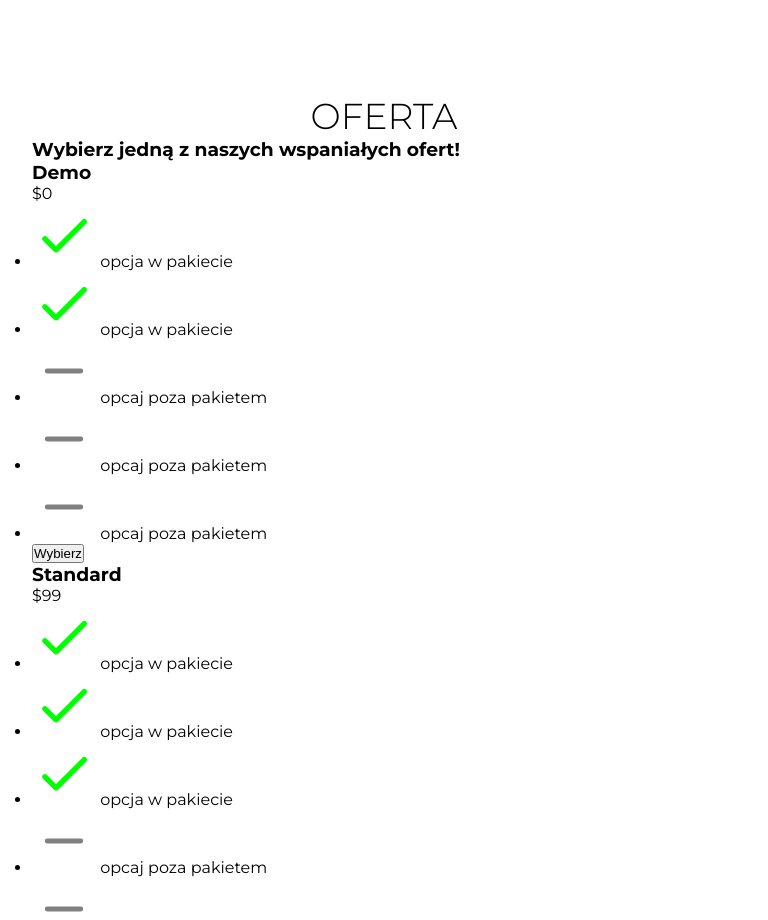
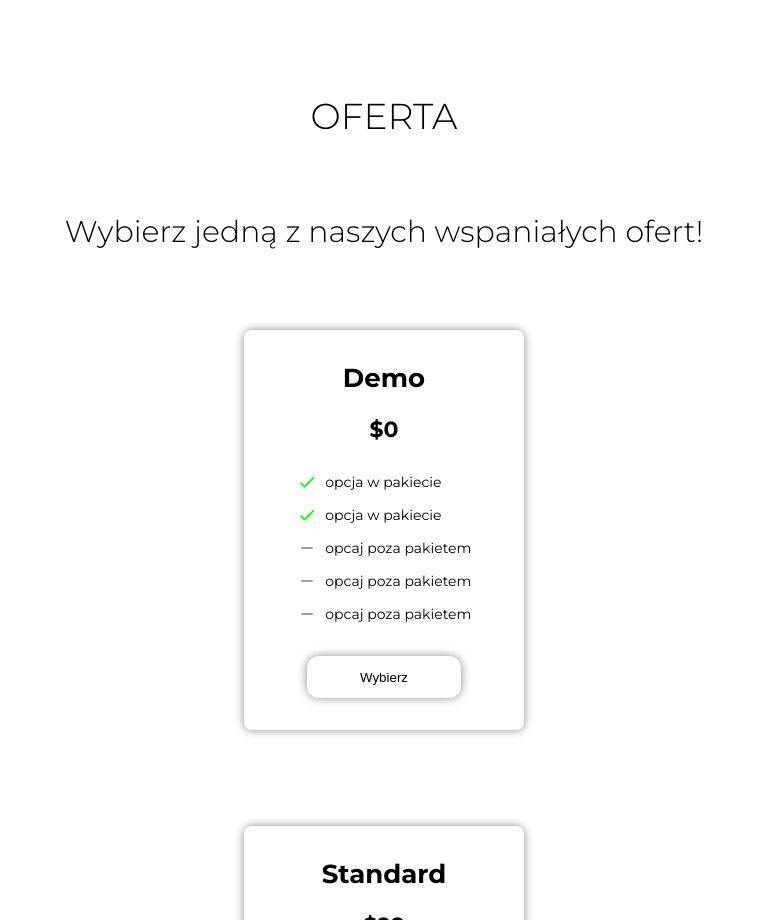
Before and after one commit to DepleyPuma/ForestGroup, a website: page index.html in a window 768 px wide. Shown: the part 1880-2800 px from the top of the page. Drawn offline with Linux system fonts and the light colour scheme.

Commit message:
added new styles to new section and change size img from section about-us

```diff
--- a/src/sass/main.scss
+++ b/src/sass/main.scss
@@ -151,11 +151,12 @@ body {
 
 	&__img {
 		height: 100%;
-		width: clamp(200px, 50vw, 50%);
+		width: clamp(200px, 35vw, 50%);
 	}
 
 	&__text {
 		margin-left: 4em;
+		width: 35%;
 
 		.title {
 			font-size: 4rem;
@@ -203,6 +204,85 @@ body {
 	}
 }
 
+// OFFERS
+.offers {
+	&__header {
+		margin-top: 2.5em;
+		font-weight: 300;
+		font-size: 3rem;
+		text-align: center;
+	}
+
+	&__cards {
+		display: flex;
+		justify-content: space-evenly;
+		align-items: center;
+		margin-top: 6em;
+
+		.card {
+			display: flex;
+			flex-direction: column;
+			justify-content: space-between;
+			align-items: center;
+			padding: 4em;
+			width: 30%;
+			text-align: center;
+			border-radius: 8px;
+			box-shadow: 0 0 10px colors.$light-gray;
+
+			&__header {
+				font-size: 2.6rem;
+			}
+
+			&__price {
+				margin: 1em 0;
+				font-size: 2.2rem;
+				font-weight: bold;
+			}
+
+			&__list {
+				display: flex;
+				flex-direction: column;
+				justify-content: center;
+				align-items: flex-start;
+				list-style: none;
+
+				&--item {
+					margin: 0.5em;
+					font-size: 1.6rem;
+
+					.icon {
+						margin-right: 5px;
+						margin-bottom: -5px;
+						width: 20px;
+					}
+				}
+			}
+
+			&__btn {
+				margin-top: 2em;
+				padding: 1em 4em;
+				background: none;
+				border: none;
+				border-radius: 12px;
+				box-shadow: 0 0 10px colors.$light-gray;
+				cursor: pointer;
+				transition: color 0.4s, background-color 0.4s;
+
+				&:hover {
+					background-color: colors.$green;
+					box-shadow: 0 0 10px colors.$green;
+				}
+			}
+
+			.active {
+				background-color: colors.$green;
+				box-shadow: 0 0 10px colors.$green;
+			}
+		}
+	}
+}
+
 .test {
 	height: 200vh;
 	// background-color: tomato;
@@ -217,6 +297,35 @@ body {
 	.kid {
 		&__text {
 			padding: 4em 8em;
+		}
+	}
+}
+
+@media (min-width: 768px) and (max-width: 1200px) {
+	.about-us {
+		&__img {
+			width: clamp(200px, 45vw, 80%);
+		}
+	}
+
+	.offers {
+		&__cards {
+			.card {
+				padding: 2em;
+				min-height: 400px;
+				max-height: 400px;
+
+				&__price {
+					margin: 0.5em;
+				}
+
+				&__list {
+					&--item {
+						// maby bigger font-size
+						font-size: 1.1rem;
+					}
+				}
+			}
 		}
 	}
 }
@@ -253,6 +362,13 @@ body {
 			&__bars::after,
 			&__bars::before {
 				@include mixins.burgerBtn;
+				background-color: colors.$pure-white;
+			}
+
+			.black-bars,
+			.black-bars::after,
+			.black-bars::before {
+				background-color: #000;
 			}
 
 			&__bars {
@@ -347,7 +463,7 @@ body {
 
 		&__text {
 			margin: 0;
-			max-width: 80%;
+			min-width: 80%;
 
 			.title {
 				margin-bottom: 1em;
@@ -373,4 +489,30 @@ body {
 			}
 		}
 	}
+
+	// OFFERS
+	.offers {
+		&__cards {
+			flex-direction: column;
+			margin-top: 2em;
+
+			.card {
+				padding: 2em;
+				margin: 3em 0;
+				min-height: 200px;
+				min-width: 280px;
+
+				&__price {
+					margin: 1em;
+					// font-size: 3rem;
+				}
+
+				&__list {
+					&--item {
+						font-size: 1.4rem;
+					}
+				}
+			}
+		}
+	}
 }
```
Also changed, not shown: dist/css/main.min.css.
